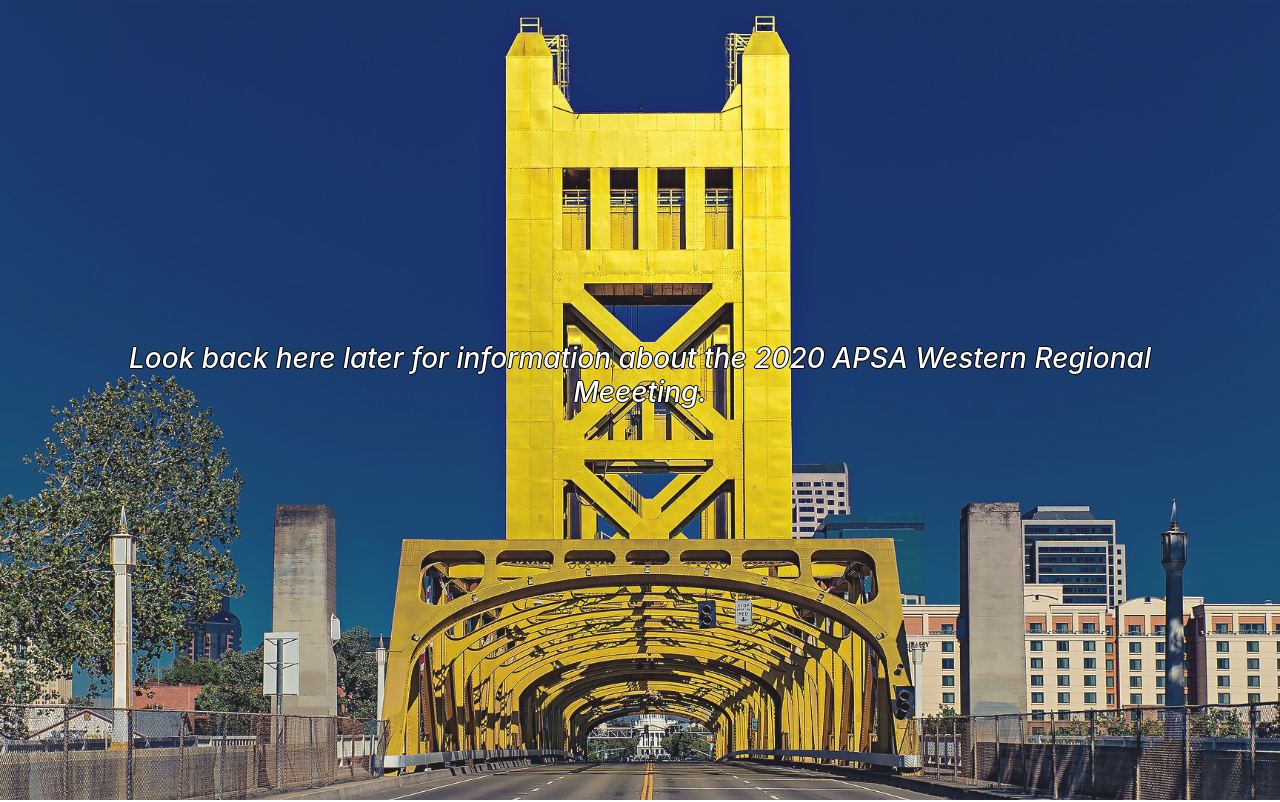
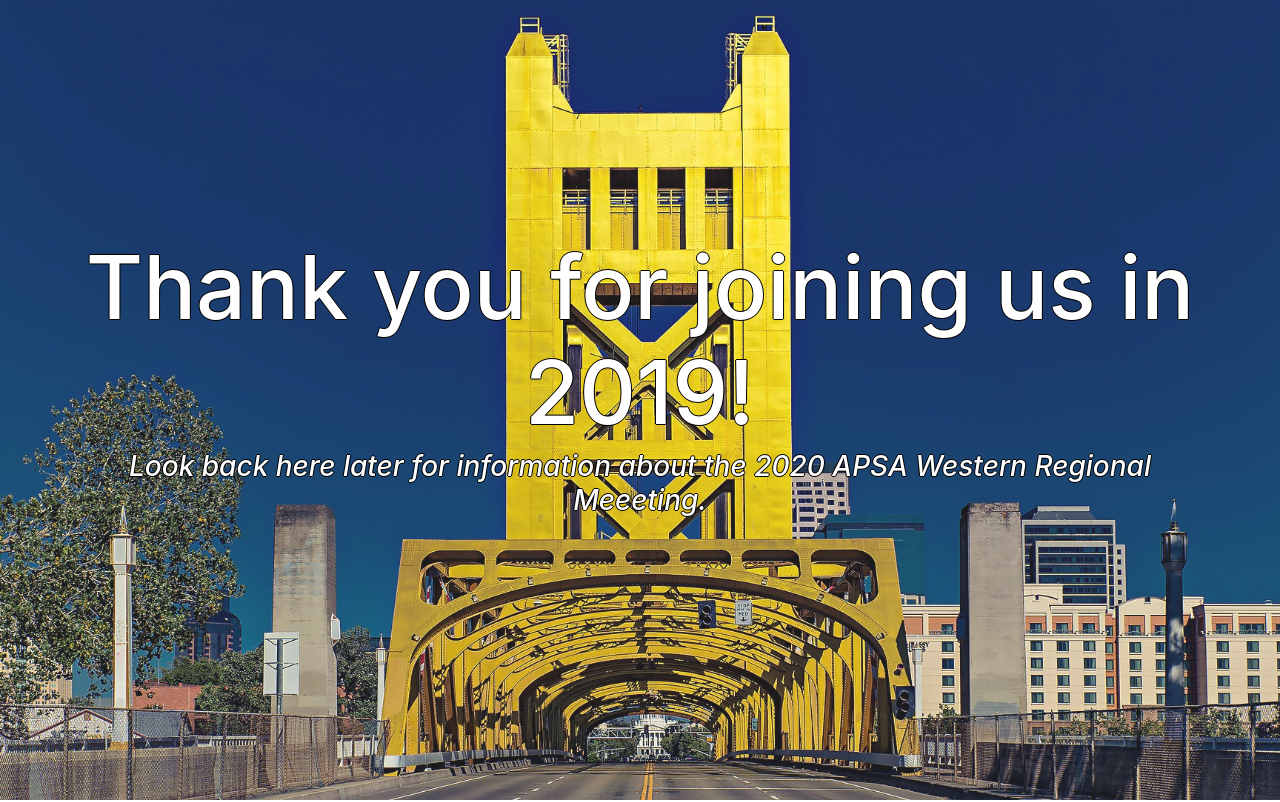
Before and after one commit to physicianscientists/west-takedown, a website with bundled scripts: page index.html in a window 1280 px wide. Shown: the top 802 px of the page. Built offline with nearby package versions, Linux system fonts and the light colour scheme.

Commit message:
https://west.physicianscientists.org/

```diff
--- a/index.html
+++ b/index.html
@@ -39,6 +39,7 @@
     <!-- Header -->
     <header class="masthead d-flex">
       <div class="container text-center my-auto">
+        <h1 class="mb-1" style="color: #fff; text-shadow: 1px 0 0 #000, 0 -1px 0 #000, 0 1px 0 #000, -1px 0 0 #000;">Thank you for joining us in 2019!</h1>
         <h3 class="mb-5" style="color: #fff; text-shadow: 1px 0 0 #000, 0 -1px 0 #000, 0 1px 0 #000, -1px 0 0 #000;">
           <em>Look back here later for information about the 2020 APSA Western Regional Meeeting.</em>
         </h3>
```
